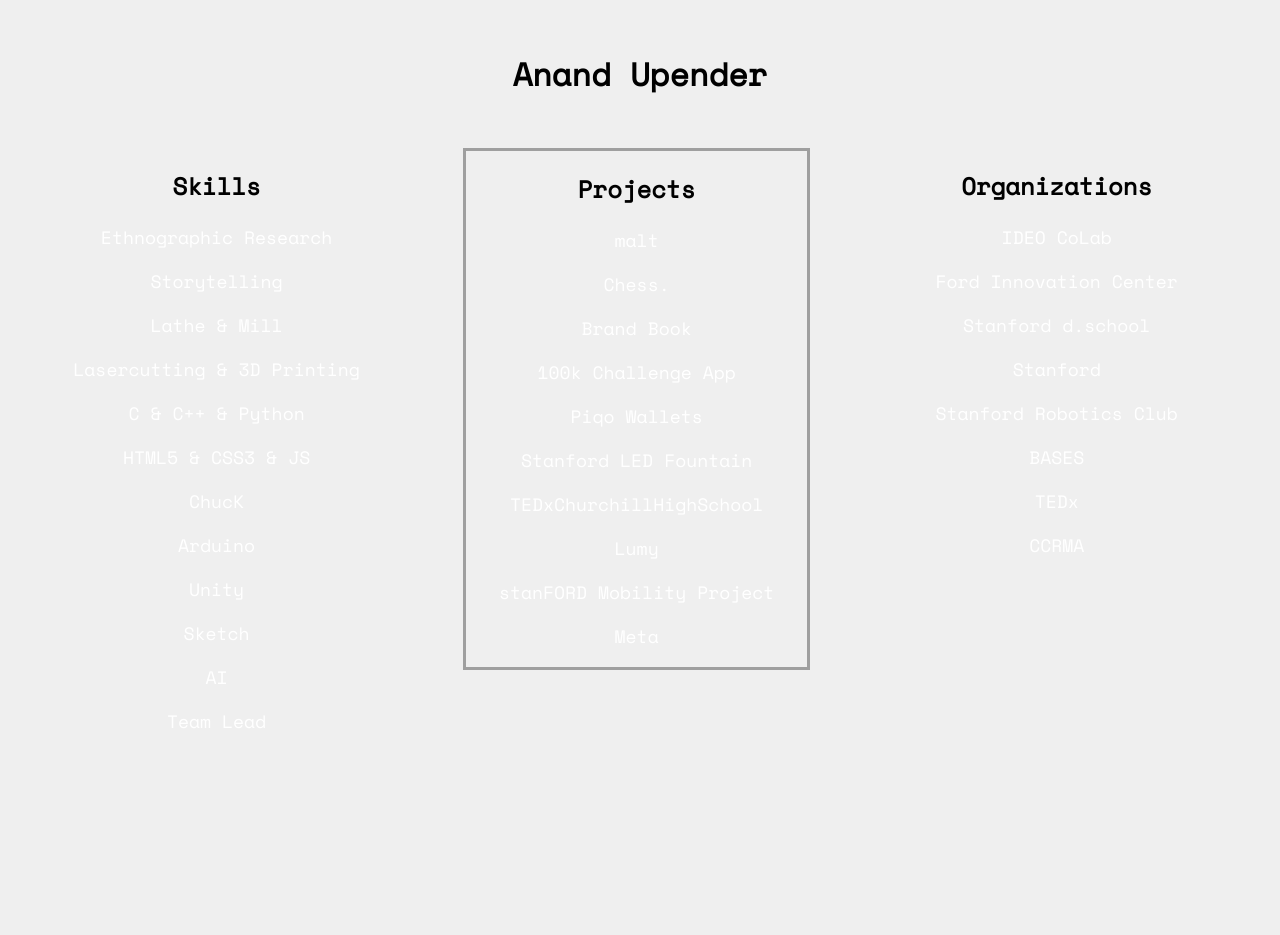
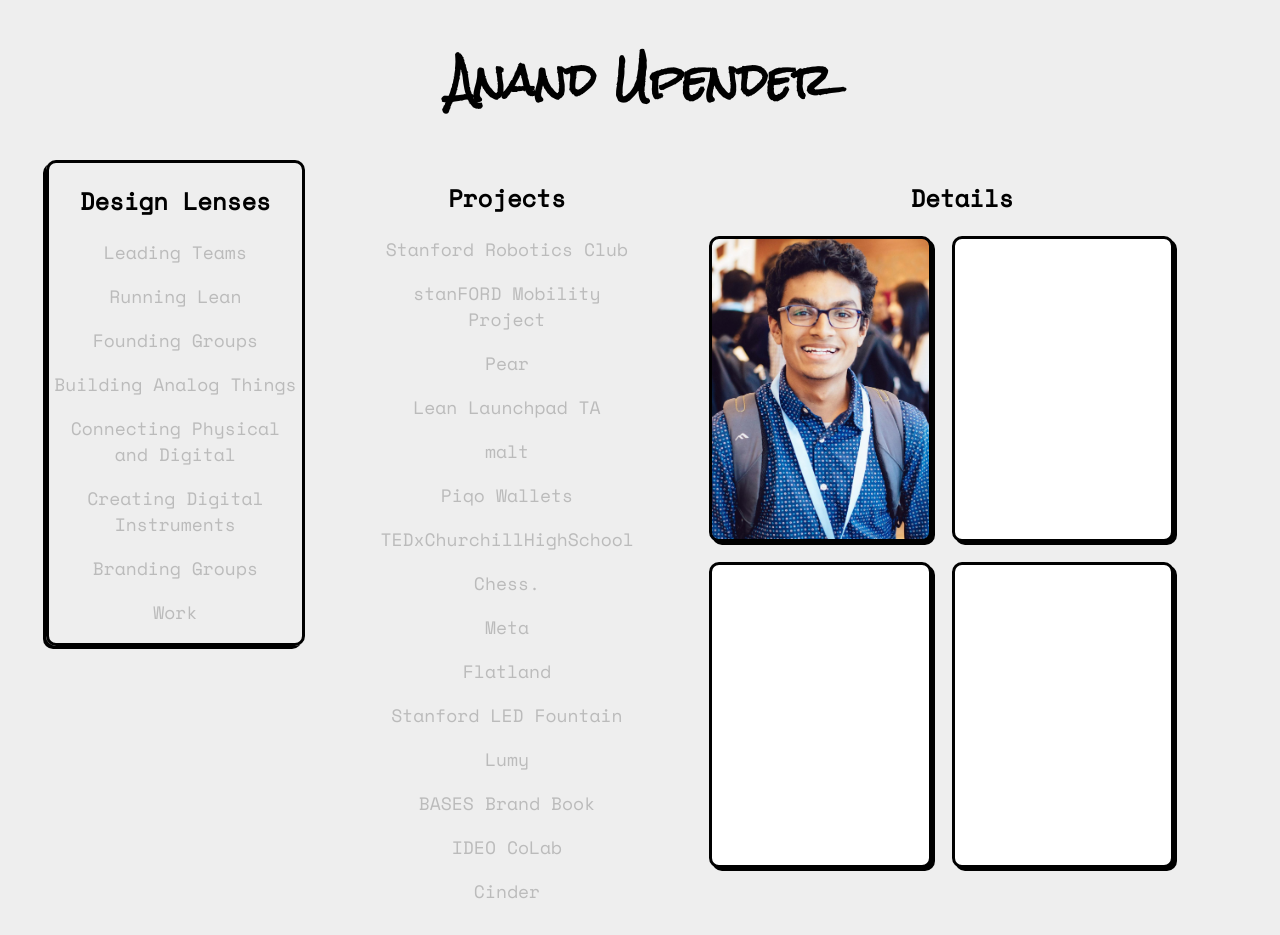
Before and after one commit to anandupender/skillprint, a plain HTML site: page index.html in a window 1280 px wide. Before the commit the page ends 800 px from the top, so only its background shows below. Drawn offline with nearby package versions, Linux system fonts and the light colour scheme.

Commit message:
not sure

```diff
--- a/index.html
+++ b/index.html
@@ -5,17 +5,10 @@
     <title>Skillprint</title>
   	<link rel="stylesheet" href="main.css" type="text/css">
   	<script src="main.js"></script>
-  	<link href="https://fonts.googleapis.com/css?family=Space+Mono" rel="stylesheet">
+  	<link href="https://fonts.googleapis.com/css?family=Space+Mono|Rock+Salt" rel="stylesheet">
   	<script src="https://ajax.googleapis.com/ajax/libs/jquery/3.2.1/jquery.min.js"></script>
-<!--   	<script>
-		$(document).ready(function(){
-		    $("p").hover(function(){
-		        $(this).css("color", "red");
-		        }, function(){
-		        $(this).css("color", "#DDDDDD");
-		    });
-		});
-		</script> -->
+
+
   </head>
   <body id="body">
   	<div id = "header">
@@ -27,7 +20,7 @@
 	<div class="row">
 		<div class="column" id="col1">
 			<h2>
-				Skills
+				Design Lenses
 			</h2>
 		</div>
 		<div class="column" id="col2">
@@ -37,12 +30,33 @@
 		</div>
 		<div class="column" id="col3">
 			<h2>
-				Organizations
+				Details
 			</h2>
+			<div class="card-row">
+				<div class = "card" id="card1">
+					<h3 id="card1-text"></h3>
+					<p id="card1-subtext"></p>
+
+				</div>
+			</div>
+			<div class="card-row">
+				<div class = "card" id="card2">
+
+				</div>
+			</div>
+			<div class="card-row">
+				<div class = "card" id="card3">
+					<h3 id="card3-text"></h3>
+					<p id="card3-subtext"></p>
+
+				</div>
+			</div>
+			<div class="card-row">
+				<div class = "card" id="card4">
+
+				</div>
+			</div>
 		</div>
-	</div>
-	<div id="imageContainer">
-	</div>
 
   </body>
 </html>
--- a/main.css
+++ b/main.css
@@ -1,18 +1,22 @@
 body{
 	font-family: helvetica;
-	background-color: #EFEFEF;
+	background-color: #EEEEEE;
 	font-family: 'VT323', monospace;
 	font-family: 'Space Mono', monospace;
 }
 
+h1{
+    font-family: 'Rock Salt', cursive;
+    font-size: 42px;
+}
+
 #header{
-	margin: 50px;
+	margin: 30px;
 	text-align: center;
 }
 
 .column {
     float: left;
-    width: 27%;
     margin: 3%;
     margin-top:0px;
     margin-bottom: 5px;
@@ -22,15 +26,15 @@ body{
 .column p{
 	 vertical-align: middle;
 	 font-size: 18px;
-	 color:white;
+	 color:#BBBBBB;
 	 transition: ease 1s;
 /*	 #F5F5F5
 */}
 
-#col2 p:hover{
+#col1 p:hover{
 	cursor: pointer;
+}
 
-}
 
 /* Clear floats after the columns */
 .row:after {
@@ -47,22 +51,26 @@ body{
 }
 
 
-#col2{
+#col1{
 	border-style: solid;
-	animation: colors 7s ease-in-out infinite;
+    border-radius: 10px;
+    box-shadow: -3px 3px black;
+    width: 20%;
 }
 
-@keyframes colors {
-    0% {border-color: black;}
-    50% {border-color: white;}
-    100% {border-color: black;}
+#col2{
+    width:20%;
+}
 
+#col3{
+    width:40%;
 }
+
 
 #imageContainer{
     position: fixed;
     bottom: 5px;
-    right: 5px;
+    right: 10px;
 }
 
 
@@ -70,25 +78,70 @@ body{
     border: solid 2px black;
 }
 
-img {
-/*    width:75%;
-*/  opacity: 0;
+/*img {
+ opacity: 0;
 	transition: ease 1s;
 
  }
 img#createdImage {
-    -webkit-animation: fade 2s;
-    animation: fade 2s;
+    -webkit-animation: fade 1s;
+    animation: fade 1s;
     opacity: 1;
     width:250px;
 
-/*    width: 75%;
-*/ }
-/* -fail- */
+}
+
 @-webkit-keyframes fade {
     from {width: 0px}
     to {width: 250px}
 }@keyframes fade {
     from {width: 0px}
     to {width: 250px}
+}*/
+.card-row{
+    float:left;
+    display:inline-block;
+    width:44%;
+    margin-right: 20px;
+    margin-bottom: 20px;
 }
+
+.card{
+    height: 300px;
+    background-color: #FFFFFF;
+    border: 3px black solid;
+    border-radius: 10px;
+    box-shadow: 3px 3px black;
+    background-size: cover;
+    background-position: center;
+    background-repeat: no-repeat;
+}
+
+h3{
+    padding-top: 15px;
+    margin: 0px;
+}
+
+.card p{
+    padding: 5px;
+    font-size: 14px;
+}
+
+img{
+/*    opacity: 1;
+    width: 100%;
+    flex-shrink: 0;
+    min-width: 100%;
+    min-height: 100%;*/
+/*        width:100%;
+    height:auto;
+    max-height:100%;
+    -webkit-clip-path: polygon(50% 0%, 100% 0, 100% 100%, 0 100%, 0 62%);
+clip-path: polygon(50% 0%, 100% 0, 100% 100%, 0 100%, 0 62%);*/
+}
+
+#card1 {
+    background-image: url("images/Headshot.jpg");
+}
+#card2 {
+}
--- a/main.js
+++ b/main.js
@@ -3,26 +3,26 @@ document.addEventListener("DOMContentLoaded", function() {
 });
 
 var skills = 'Ethnographic Research,Storytelling,Lathe & Mill,Lasercutting & 3D Printing,C & C++ & Python,HTML5 & CSS3 & JS,ChucK,Arduino,Unity,Sketch,AI,Team Lead'.split(',');
-var projects = 'malt,Chess.,Brand Book,100k Challenge App,Piqo Wallets,Stanford LED Fountain,TEDxChurchillHighSchool,Lumy,stanFORD Mobility Project,Meta'.split(',');
+var projectsOld = 'malt,Chess.,Brand Book,100k Challenge App,Piqo Wallets,Stanford LED Fountain,TEDxChurchillHighSchool,Lumy,stanFORD Mobility Project,Meta'.split(',');
 var groups = 'IDEO CoLab,Ford Innovation Center,Stanford d.school,Stanford,Stanford Robotics Club,BASES,TEDx,CCRMA'.split(',');
 
-var skillMap = new Map(); // or var map = {};
-skillMap.set("Ethnographic Research", 'stanFORD Mobility Project,Ford Innovation Center,IDEO CoLab,Stanford d.school'.split(','));
-skillMap.set("Storytelling", 'stanFORD Mobility Project,Brand Book,Ford Innovation Center,IDEO CoLab,Stanford d.school,BASES'.split(','));
-skillMap.set("Lathe & Mill", 'malt,Stanford'.split(','));
-skillMap.set("Lasercutting & 3D Printing", 'Chess.,Piqo Wallets,Lumy,Diskus,IDEO CoLab,Stanford'.split(','));
-skillMap.set("C & C++ & Python", 'Chess.,IDEO CoLab,Stanford'.split(','));
-skillMap.set("HTML5 & CSS3 & JS", 'stanFORD Mobility Project,Ford Innovation Center,IDEO CoLab'.split(','));
-skillMap.set("Unity", 'Meta,CCRMA'.split(','));
-skillMap.set("Sketch", 'stanFORD Mobility Project,Ford Innovation Center,IDEO CoLab,Stanford d.school'.split(','));
-skillMap.set("AI - Tensorflow & K-Means)", 'stanFORD Mobility Project, Ford Innovation Center, IDEO CoLab, Stanford d.school'.split(','));
-skillMap.set("Team Lead", 'stanFORD Mobility Project,Ford Innovation Center,Stanford Robotics Club'.split(','));
+// var skillMap = new Map(); // or var map = {};
+// skillMap.set("Ethnographic Research", 'stanFORD Mobility Project,Ford Innovation Center,IDEO CoLab,Stanford d.school'.split(','));
+// skillMap.set("Storytelling", 'stanFORD Mobility Project,Brand Book,Ford Innovation Center,IDEO CoLab,Stanford d.school,BASES'.split(','));
+// skillMap.set("Lathe & Mill", 'malt,Stanford'.split(','));
+// skillMap.set("Lasercutting & 3D Printing", 'Chess.,Piqo Wallets,Lumy,Diskus,IDEO CoLab,Stanford'.split(','));
+// skillMap.set("C & C++ & Python", 'Chess.,IDEO CoLab,Stanford'.split(','));
+// skillMap.set("HTML5 & CSS3 & JS", 'stanFORD Mobility Project,Ford Innovation Center,IDEO CoLab'.split(','));
+// skillMap.set("Unity", 'Meta,CCRMA'.split(','));
+// skillMap.set("Sketch", 'stanFORD Mobility Project,Ford Innovation Center,IDEO CoLab,Stanford d.school'.split(','));
+// skillMap.set("AI - Tensorflow & K-Means)", 'stanFORD Mobility Project, Ford Innovation Center, IDEO CoLab, Stanford d.school'.split(','));
+// skillMap.set("Team Lead", 'stanFORD Mobility Project,Ford Innovation Center,Stanford Robotics Club'.split(','));
 
 var projectMap = new Map(); // or var map = {};
 projectMap.set("malt", 'Lathe & Mill,Stanford'.split(','));
 projectMap.set("Chess.", 'Lasercutting & 3D Printing,C & C++ & Python,Stanford'.split(','));
 projectMap.set("Brand Book", 'Storytelling,Sketch,BASES'.split(','));
-projectMap.set("100k Challenge App", 'Sketch,BASES'.split(','));
+projectMap.set("100k Challenge App", 'Sketc h,BASES'.split(','));
 projectMap.set("Piqo Wallets", 'Lasercutting & 3D Printing,ME'.split(','));
 projectMap.set("Stanford LED Fountain", 'Lasercutting & 3D Printing,Stanford'.split(','));
 projectMap.set("TEDxChurchillHighSchool", 'Storytelling,Team Lead,TEDx'.split(','));
@@ -31,10 +31,42 @@ projectMap.set("Diskus", 'Lasercutting & 3D Printing,Ardunio,Stanford'.split(','
 projectMap.set("stanFORD Mobility Project", 'Ethnographic Research,Storytelling,Ford Innovation Center'.split(','));
 projectMap.set("Meta", 'Unity,ChucK,C & C++ & Python,CCRMA'.split(','));
 
+//var projects = 'Stanford Robotics Club,stanFORD Mobility Project,Pear,Lean Launchpad TA,malt,Piqo Wallets,TEDxChurchillHighSchool,Chess.,Meta,Flatland,Stanford LED Fountain,Lumy,BASES Brand Book,IDEO CoLab,Cinder'.split(',');
+
+var accessPoint = new Map(); // or var map = {};
+accessPoint.set("Leading Teams", 'Stanford Robotics Club,stanFORD Mobility Project'.split(','));
+accessPoint.set("Running Lean", 'Pear,Lean Launchpad TA'.split(','));
+accessPoint.set("Founding Groups", 'TEDxChurchillHighSchool'.split(','));
+accessPoint.set("Building Analog Things", 'malt,Piqo Wallets'.split(','));
+accessPoint.set("Connecting Physical and Digital", 'Chess.,Stanford LED Fountain'.split(','));
+accessPoint.set("Creating Digital Instruments", 'Meta,Flatland'.split(','));
+// accessPoint.set("Hacking Emotional Lights", 'Stanford LED Fountain,Lumy'.split(','));
+accessPoint.set("Branding Groups", 'Stanford Robotics Club,BASES Brand Book'.split(','));
+accessPoint.set("Work", 'IDEO CoLab,Cinder'.split(','));
+
+var projects = new Map();
+projects.set("Stanford Robotics Club",'StanfordRoboticsClub.jpg,Co-President 2017-2018'.split(','));
+projects.set("stanFORD Mobility Project",'stanFORDMobilityProject,Team Lead - Ford Innovation Center.jpg'.split(','));
+projects.set("Pear",''.split(','));
+projects.set("Lean Launchpad TA",'LeanLaunchpad.jpg,2018 TA - Design and Curriculum'.split(','));
+projects.set("malt",'Malt.jpg,ME203 Milkshake Machine'.split(','));
+projects.set("Piqo Wallets",'PiqoWallets.jpg,20+ prototypes'.split(','));
+projects.set("TEDxChurchillHighSchool",'TEDxChurchillHighSchool.jpg,Organizer and Curator'.split(','));
+projects.set("Chess.",'Chess..jpg,Digitally Connected Smart Chess Board'.split(','));
+projects.set("Meta",'Meta.jpg,Sound Sequencer of a Meta Text Editor'.split(','));
+projects.set("Flatland",'Flatland.jpg,Sound Visualizer that Explores the Dimensions'.split(','));
+projects.set("Stanford LED Fountain",'StanfordLEDFountain.jpg,7-foot tall Interactive LED Sculpture'.split(','));
+projects.set("Lumy",'Lumy.jpg,All-purpose Light'.split(','));
+projects.set("BASES Brand Book",'BASESBrandBook.jpg'.split(','));
+projects.set("IDEO CoLab",'IDEOCoLab.jpg,Venture Design Fellow'.split(','));
+projects.set("Cinder",''.split(','));
+
+
+
 function fillCols(){
-	colFiller(skills, "col1");
-	colFiller(projects, "col2");
-	colFiller(groups, "col3");
+	colFiller(Array.from( accessPoint.keys() ), "col1");
+	colFiller(Array.from( projects.keys() ), "col2");
+	// colFiller(groups, "col3");
 }
 
 function colFiller(array, string){
@@ -43,7 +75,7 @@ function colFiller(array, string){
 	    var newElement = document.createElement('p');
 	    newElement.id = array[s];
 	    newElement.innerHTML = array[s];
-	    if(string == "col2"){
+	    if(string == "col1"){
 			newElement.addEventListener("mouseover", mouseOver, false);
 			newElement.addEventListener("click", onClick, false);
 
@@ -61,7 +93,7 @@ function mouseOver(){
 
 	console.log(this.parentElement);
 	if(this.parentElement.id == "col1"){
-		var toHighlight = skillMap.get(this.id);
+		var toHighlight = accessPoint.get(this.id);
 	}
 	else if(this.parentElement.id == "col2"){
 		var toHighlight = projectMap.get(this.id);
@@ -78,11 +110,11 @@ function mouseOver(){
 }
 
 function mouseOut(){
-	this.style.color = "white";
+	this.style.color = "#BBBBBB";
 	this.style.textShadow= "none";
 
 	if(this.parentElement.id == "col1"){
-		var toHighlight = skillMap.get(this.id);
+		var toHighlight = accessPoint.get(this.id);
 		console.log(toHighlight);
 	}
 	else if(this.parentElement.id == "col2"){
@@ -92,37 +124,42 @@ function mouseOut(){
 		console.log(toHighlight[newElementId]);
 	    var toChange = document.getElementById(toHighlight[newElementId]);
 	    console.log(toChange);
-	    toChange.style.color = "white"
+	    toChange.style.color = "#BBBBBB"
 	}
 	// var imageToRemove = document.getElementById("createdImage");
 	// imageToRemove.parentNode.removeChild(imageToRemove);
 }
 
 function onClick(){
-	var newImage = document.createElement('img');
-	newImage.setAttribute("src", "images/"+this.id+".jpg");
+	var bothIds = accessPoint.get(this.id);
+	console.log(bothIds);
+	//change images
+	if(bothIds[0] != undefined){
+		var newImage1 = document.getElementById('card2');
+		var image1 = "url(images/"+projects.get(bothIds[0])[0]+")";
+			console.log(image1);
 
-	//take care of first image input
-	if(currentId == ""){
-		document.getElementById("imageContainer").appendChild(newImage);
-		//this.parentNode.insertBefore(newImage, this.nextSibling);
-		currentId = this.id;
+		newImage1.style.backgroundImage = image1;
+		document.getElementById('card1-text').innerHTML = bothIds[0];
+		document.getElementById('card1-subtext').innerHTML = projects.get(bothIds[0])[1];
+
+	}
+	if(bothIds[1] != undefined){
+		var newImage2 = document.getElementById('card4');
+		var image2 = "url(images/"+projects.get(bothIds[1])[0]+")";
+		newImage2.style.backgroundImage = image2;
+		document.getElementById('card3-text').innerHTML = bothIds[1];
+		document.getElementById('card3-subtext').innerHTML = projects.get(bothIds[1])[1];
+
+	}
+	else{
+		var newImage2 = document.getElementById('card4');
+		newImage2.style.backgroundImage = "";
 	}
 
-	if(currentId != this.id){
-		//delete last image
-		var imageToRemove = document.getElementById("createdImage");
-		if(imageToRemove.className != this.id){
-			console.log("am deleting it!", this.id);
-			imageToRemove.parentNode.removeChild(imageToRemove);
-		}
-		//insert new image
-		// this.parentNode.insertBefore(newImage, this.nextSibling);
-		document.getElementById("imageContainer").appendChild(newImage);
+	//remove headshot
+	var newImage3 = document.getElementById('card1');
 
-		currentId = this.id;
-	}
-	newImage.id = "createdImage";
-	newImage.className = this.id;
+	newImage3.style.backgroundImage = "none";
 
 }
```
Also changed, not shown: images/100kChallengeApp.jpg (renamed from images/100k Challenge App.jpg), images/BASESBrandBook.jpg (renamed from images/Brand Book.jpg), images/Flatland.jpg (added), images/IDEOCoLab.jpg (added), images/PiqoWallets.jpg (added), images/StanfordLEDFountain.jpg (renamed from images/Stanford LED Fountain.jpg), images/StanfordRoboticsClub.jpg (added), images/headshot.jpg (added), images/stanFORD Mobility Project.jpg (deleted), images/stanFORDMobilityProject.jpg (added), 3 other files.
